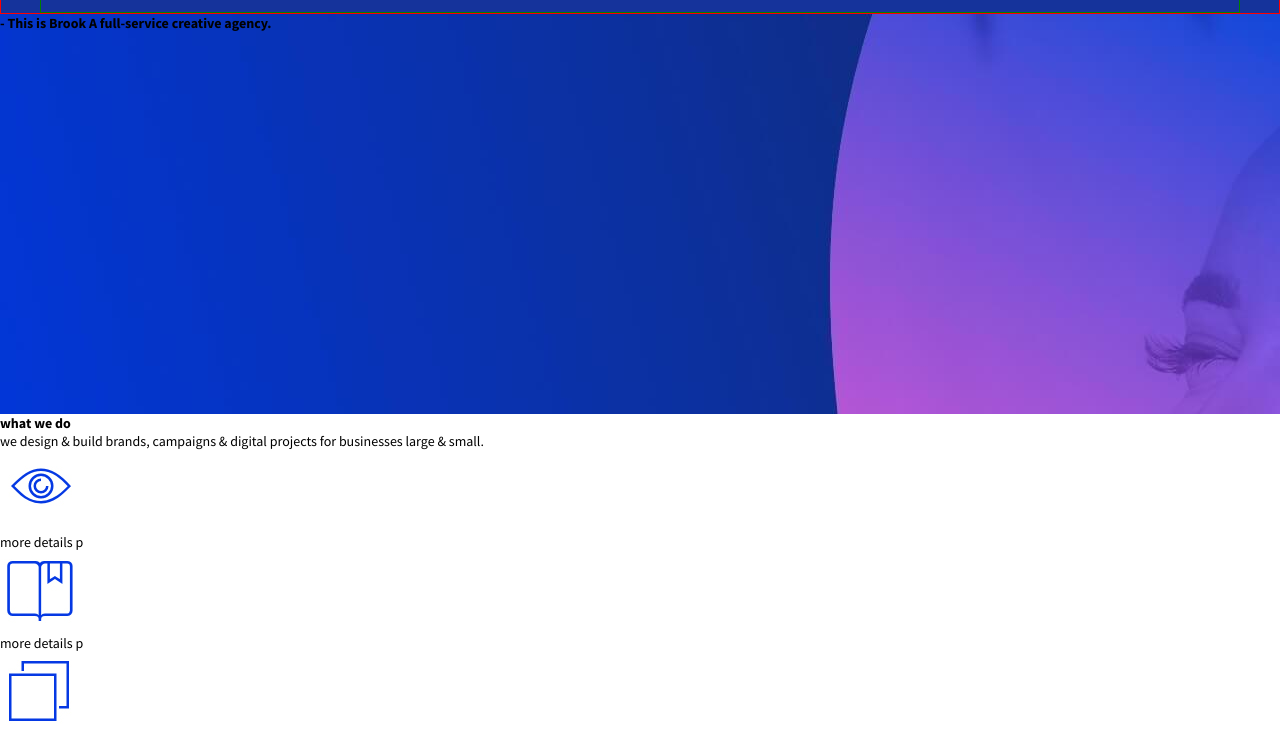
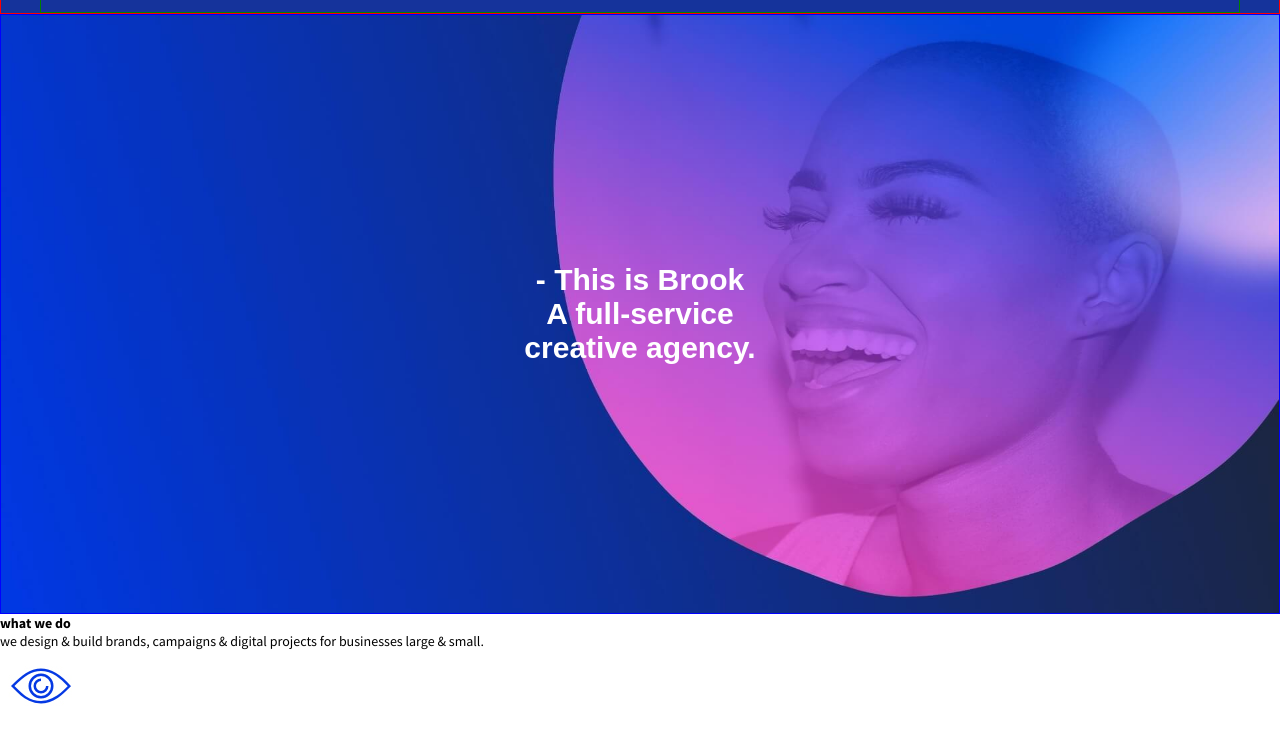
Before and after one commit to seguramaria/modulo-1-practica-fin-de-semana, a website: page src/html/index.html in a window 1280 px wide. Shown: the part 59-789 px from the top of the page. Drawn offline with nearby package versions, Linux system fonts and the light colour scheme; files that its build step writes are made by us from their sources; files whose address does not match are found by name.

Commit message:
Add css changes

```diff
--- a/src/html/partials/main.html
+++ b/src/html/partials/main.html
@@ -1,6 +1,6 @@
 <main class="main">
   <div class="hero">
-    <h1>
+    <h1 class="main-text">
       <span>- This is Brook</span>
       <span>A full-service</span>
       <span>creative agency.</span>
--- a/src/scss/layout/_main-page.scss
+++ b/src/scss/layout/_main-page.scss
@@ -1,5 +1,20 @@
 .hero {
-  height: 50vh;
+  height: 75vh;
+  background-size: 100% 100%;
   background-image: url(../images/slider-home.jpg);
+  background-repeat: no-repeat;
   background-color: $color-secondary;
+  display: flex;
+  flex-direction: column;
+  justify-content: center;
+  align-items: center;
+  color: $light-color;
+  border: 1px solid blue;
 }
+
+.main-text span {
+  display: block;
+  text-align: center;
+  font-family: "Source Sans Pro light", sans-serif;
+  font-size: 30px;
+}
```
